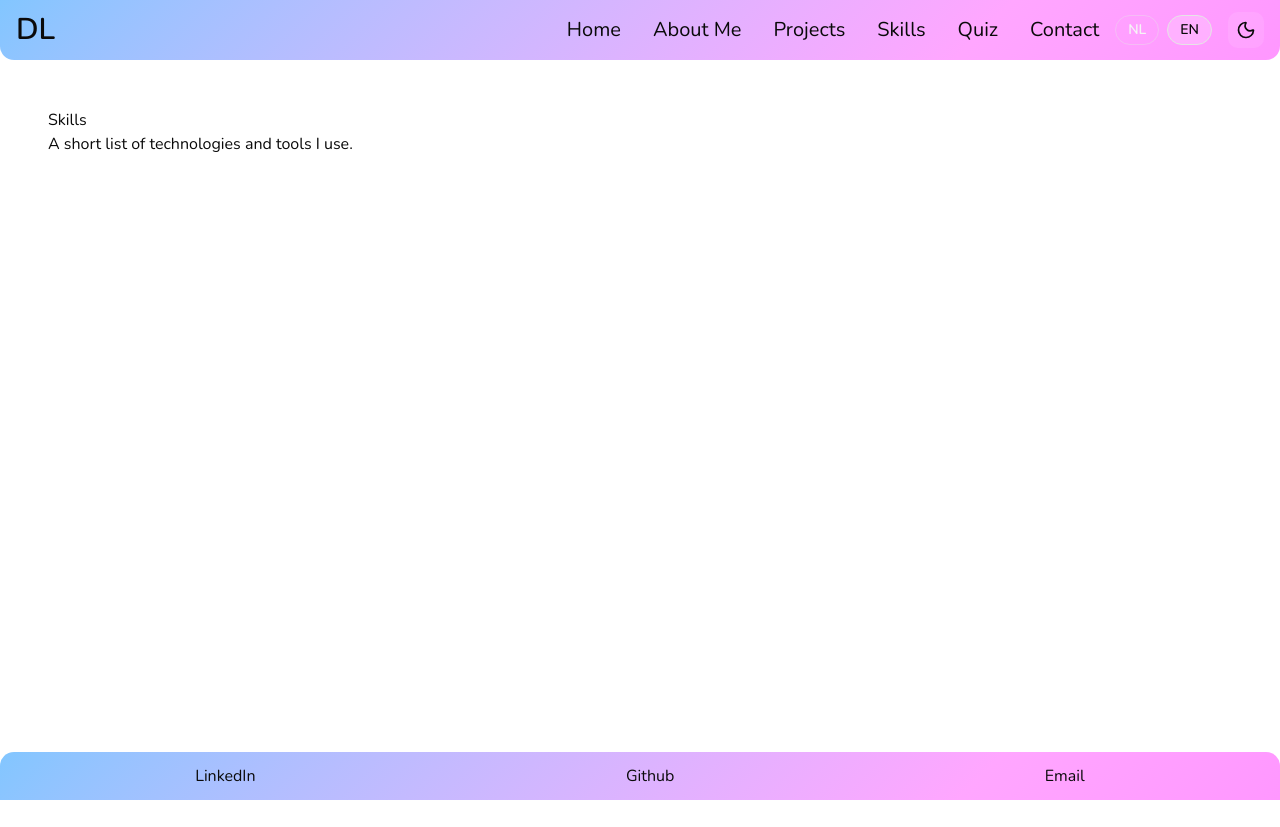
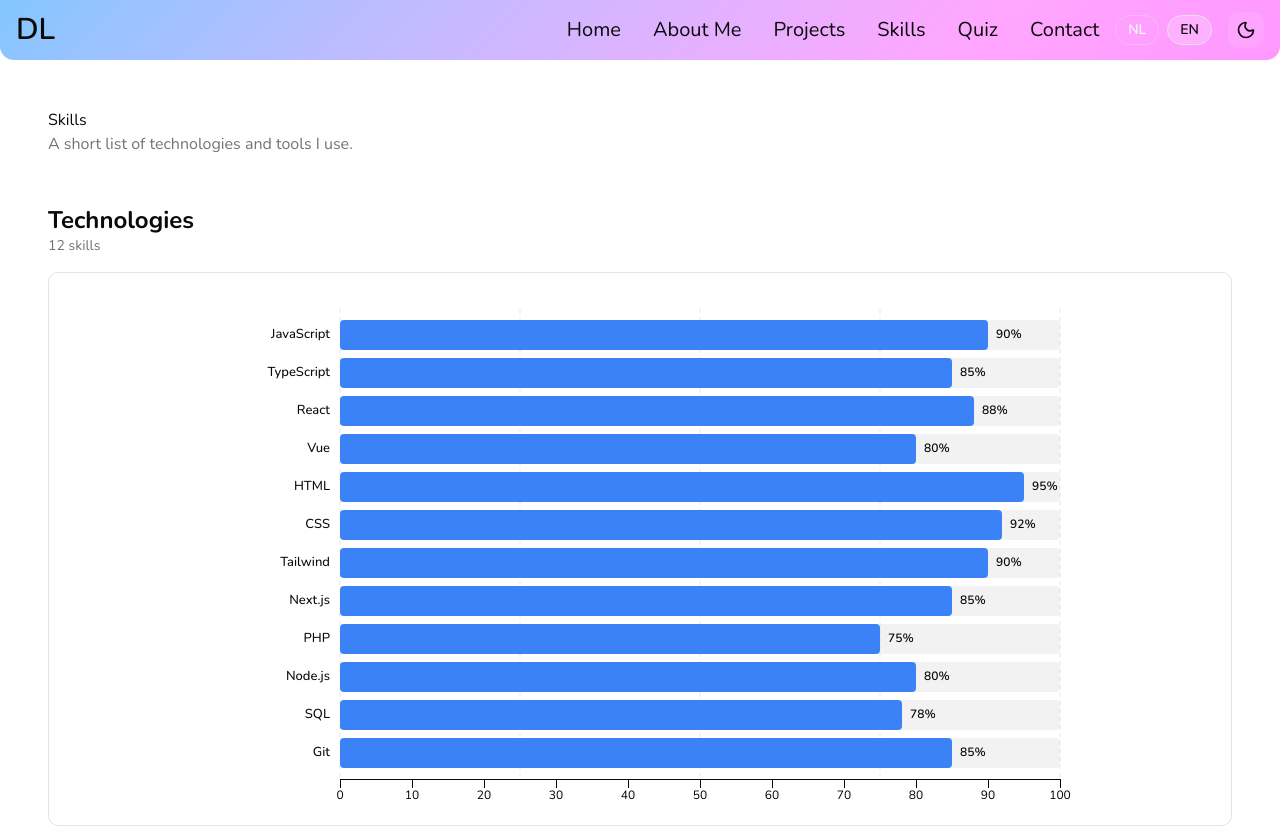
Before and after one commit to DewiLouhenapessy/portfolio-website-frontend, a Next.js app: page /skills in a window 1280 px wide. Shown: the top 827 px of the page. Before the commit the page ends 800 px from the top, so only its background shows below. Built offline with nearby package versions, Linux system fonts and the light colour scheme.

Commit message:
first draft of skills page/meter

```diff
--- a/app/skills/page.tsx
+++ b/app/skills/page.tsx
@@ -2,15 +2,49 @@
 
 import { useLanguage } from "@/components/LanguageProvider";
 import { pageContent } from "@/lib/i18n";
+import { SkillMeter } from "@/components/SkillMeter";
+import {
+	categoryLabels,
+	categoryColors,
+	getSkillsByCategory,
+} from "@/lib/skills";
 
 export default function Skills() {
 	const { locale } = useLanguage();
 	const content = pageContent.skills;
 
+	const categories = ["technology", "language", "sport", "hobby"] as const;
+
 	return (
-		<div>
-			<h1>{content.heading[locale]}</h1>
-			<p>{content.description[locale]}</p>
+		<div className="space-y-12">
+			<div>
+				<h1>{content.heading[locale]}</h1>
+				<p className="text-muted-foreground">{content.description[locale]}</p>
+			</div>
+
+			{categories.map((category) => {
+				const skills = getSkillsByCategory(category);
+				const categoryLabel = categoryLabels[category][locale];
+				const categoryColor = categoryColors[category];
+
+				return (
+					<section key={category} className="space-y-4">
+						<div>
+							<h2 className="text-2xl font-bold">{categoryLabel}</h2>
+							<p className="text-sm text-muted-foreground">
+								{skills.length}{" "}
+								{locale === "nl" ? "vaardigheden" : "skills"}
+							</p>
+						</div>
+						<SkillMeter
+							skills={skills}
+							categoryColor={categoryColor}
+							width={900}
+							height={Math.max(300, skills.length * 35 + 100)}
+						/>
+					</section>
+				);
+			})}
 		</div>
 	);
 }
--- a/components/SkillMeter.tsx
+++ b/components/SkillMeter.tsx
@@ -0,0 +1,151 @@
+"use client";
+
+import { useMemo } from "react";
+import { BarGroup } from "@visx/shape";
+import { Group } from "@visx/group";
+import { AxisBottom, AxisLeft } from "@visx/axis";
+import { scaleBand, scaleLinear } from "@visx/scale";
+import type { Skill } from "@/lib/skills";
+
+interface SkillMeterProps {
+	skills: Skill[];
+	categoryColor: string;
+	width?: number;
+	height?: number;
+}
+
+export function SkillMeter({
+	skills,
+	categoryColor,
+	width = 800,
+	height = 400,
+}: SkillMeterProps) {
+	const margin = { top: 20, right: 30, bottom: 30, left: 150 };
+	const innerWidth = width - margin.left - margin.right;
+	const innerHeight = height - margin.top - margin.bottom;
+
+	const xMax = innerWidth;
+	const yMax = innerHeight;
+
+	// Scales
+	const xScale = useMemo(
+		() =>
+			scaleLinear<number>({
+				domain: [0, 100],
+				range: [0, xMax],
+				round: true,
+			}),
+		[xMax],
+	);
+
+	const yScale = useMemo(
+		() =>
+			scaleBand<string>({
+				domain: skills.map((s) => s.name),
+				range: [0, yMax],
+				round: true,
+				padding: 0.2,
+			}),
+		[skills, yMax],
+	);
+
+	return (
+		<div className="w-full overflow-x-auto rounded-lg border border-border bg-card p-4">
+			<svg width={width} height={height} className="mx-auto">
+				<Group left={margin.left} top={margin.top}>
+					{/* Grid lines */}
+					{[0, 25, 50, 75, 100].map((value) => (
+						<line
+							key={`grid-${value}`}
+							x1={xScale(value)}
+							x2={xScale(value)}
+							y1={0}
+							y2={yMax}
+							stroke="currentColor"
+							strokeOpacity={0.1}
+							strokeDasharray="4"
+						/>
+					))}
+
+					{/* Bars */}
+					{skills.map((skill) => {
+						const barHeight = yScale.bandwidth();
+						const barY = yScale(skill.name);
+						const barWidth = xScale(skill.level);
+
+						if (barY === undefined) return null;
+
+						return (
+							<g key={`skill-${skill.name}`}>
+								{/* Bar background */}
+								<rect
+									x={0}
+									y={barY}
+									width={xMax}
+									height={barHeight}
+									fill="currentColor"
+									fillOpacity={0.05}
+									rx={4}
+								/>
+								{/* Bar fill */}
+								<rect
+									x={0}
+									y={barY}
+									width={barWidth}
+									height={barHeight}
+									fill={categoryColor}
+									rx={4}
+									className="transition-all duration-300 hover:opacity-80"
+								/>
+								{/* Level text */}
+								<text
+									x={barWidth + 8}
+									y={barY + barHeight / 2}
+									dy="0.25em"
+									fontSize={12}
+									fill="currentColor"
+									className="font-semibold"
+								>
+									{skill.level}%
+								</text>
+							</g>
+						);
+					})}
+
+					{/* Y-axis labels */}
+					{skills.map((skill) => {
+						const barY = yScale(skill.name);
+						if (barY === undefined) return null;
+
+						return (
+							<text
+								key={`label-${skill.name}`}
+								x={-10}
+								y={barY + yScale.bandwidth() / 2}
+								dy="0.25em"
+								textAnchor="end"
+								fontSize={13}
+								fill="currentColor"
+								className="font-medium"
+							>
+								{skill.name}
+							</text>
+						);
+					})}
+
+					{/* X-axis */}
+					<AxisBottom
+						top={yMax}
+						scale={xScale}
+						stroke="currentColor"
+						tickStroke="currentColor"
+						tickLabelProps={() => ({
+							fontSize: 12,
+							textAnchor: "middle",
+						})}
+					/>
+				</Group>
+			</svg>
+		</div>
+	);
+}
--- /dev/null
+++ b/lib/skills.ts
@@ -0,0 +1,58 @@
+export interface Skill {
+	name: string;
+	level: number; // 0-100
+	category: "technology" | "language" | "sport" | "hobby";
+}
+
+export const skillsData: Skill[] = [
+	// Technologies
+	{ name: "JavaScript", level: 90, category: "technology" },
+	{ name: "TypeScript", level: 85, category: "technology" },
+	{ name: "React", level: 88, category: "technology" },
+	{ name: "Vue", level: 80, category: "technology" },
+	{ name: "HTML", level: 95, category: "technology" },
+	{ name: "CSS", level: 92, category: "technology" },
+	{ name: "Tailwind", level: 90, category: "technology" },
+	{ name: "Next.js", level: 85, category: "technology" },
+	{ name: "PHP", level: 75, category: "technology" },
+	{ name: "Node.js", level: 80, category: "technology" },
+	{ name: "SQL", level: 78, category: "technology" },
+	{ name: "Git", level: 85, category: "technology" },
+
+	// Languages
+	{ name: "Nederlands", level: 100, category: "language" },
+	{ name: "Engels", level: 90, category: "language" },
+	{ name: "Duits", level: 70, category: "language" },
+	{ name: "Frans", level: 60, category: "language" },
+
+	// Sports
+	{ name: "Voetbal", level: 75, category: "sport" },
+	{ name: "Hardlopen", level: 80, category: "sport" },
+	{ name: "Zwemmen", level: 85, category: "sport" },
+	{ name: "Fitness", level: 82, category: "sport" },
+
+	// Hobbies
+	{ name: "Programmeren", level: 95, category: "hobby" },
+	{ name: "Gaming", level: 85, category: "hobby" },
+	{ name: "Lezen", level: 80, category: "hobby" },
+	{ name: "Fotografie", level: 75, category: "hobby" },
+	{ name: "Muziek", level: 70, category: "hobby" },
+];
+
+export const categoryLabels = {
+	technology: { nl: "Technologieën", en: "Technologies" },
+	language: { nl: "Talen", en: "Languages" },
+	sport: { nl: "Sporten", en: "Sports" },
+	hobby: { nl: "Hobby's", en: "Hobbies" },
+};
+
+export const categoryColors = {
+	technology: "#3b82f6", // blue
+	language: "#10b981", // emerald
+	sport: "#f59e0b", // amber
+	hobby: "#8b5cf6", // violet
+};
+
+export function getSkillsByCategory(category: Skill["category"]): Skill[] {
+	return skillsData.filter((skill) => skill.category === category);
+}
--- a/package.json
+++ b/package.json
@@ -9,6 +9,7 @@
     "lint": "eslint"
   },
   "dependencies": {
+    "@visx/visx": "^4.0.0",
     "class-variance-authority": "^0.7.1",
     "clsx": "^2.1.1",
     "lucide-react": "^1.17.0",
```
Also changed, not shown: 1 other file (tests, documents, lock files or other folders).
